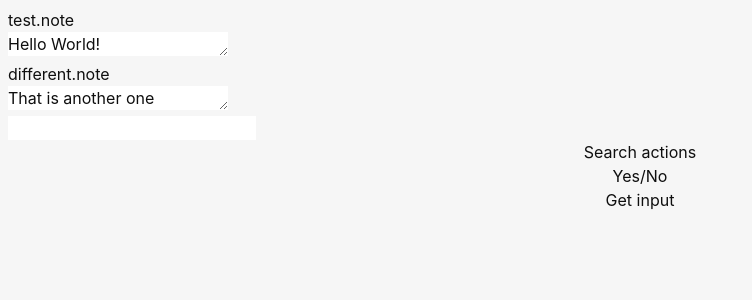
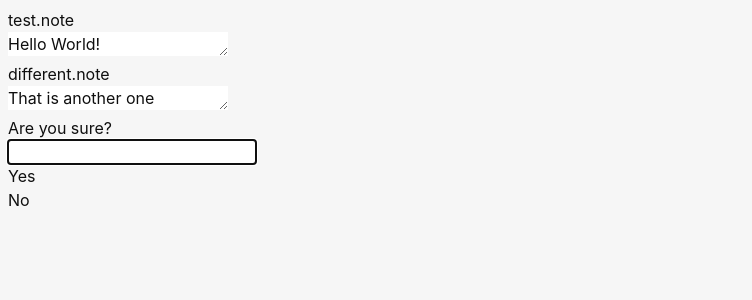
Before and after one commit to marad/note-grove-tauri, a React (Vite) app: page / in a window 1280 px wide. Shown: the top 300 px of the page, without its empty margins (0-752 px from the left). Built offline with nearby package versions, Linux system fonts and the light colour scheme.

Commit message:
Add YesNoDialog

```diff
--- a/src/App.tsx
+++ b/src/App.tsx
@@ -5,6 +5,7 @@ import { Note } from "./core/Note";
 import { Search } from "./search/Search";
 import { Action } from "./core/Action";
 import { SearchController } from "./search/SearchController";
+import { YesNoDialog } from "./search/YesNoDialog";
 
 function App() {
   const [notes, setNotes] = useState<Array<Note>>([
@@ -47,14 +48,18 @@ function App() {
         onUpdateNote={(idx, content) => updateNoteContent(idx, content)}
       />
 
-      <Search controller={searchCtl} />
-      <button onClick={() => searchCtl.startActionSearch(actions)}>Search actions</button>
+      <YesNoDialog
+        prompt="Are you sure?"
+        onYes={() => console.log("Well, ok!")}
+      />
+      {/* <Search controller={searchCtl} /> */}
+      {/* <button onClick={() => searchCtl.startActionSearch(actions)}>Search actions</button>
       <button onClick={() => searchCtl.startYestNo(
         "Are you sure?",
         () => { console.log("Yes") },
         () => { console.log("No") }
       )}>Yes/No</button>
-      <button onClick={() => searchCtl.startInput("What's your age?", (age) => { console.log("Your age is", age) })}>Get input</button>
+      <button onClick={() => searchCtl.startInput("What's your age?", (age) => { console.log("Your age is", age) })}>Get input</button> */}
     </main>
   );
 }
--- a/src/search/Search.tsx
+++ b/src/search/Search.tsx
@@ -1,53 +1,51 @@
 import { useState, useEffect, useRef, useCallback } from "react";
 import { Action } from "../core/Action";
-import { SearchController } from "./SearchController";
 
 export interface SearchState {
     selectedIndex: number,
     query: string
 }
 
-function selectNext(state: SearchState, results: Action[]): SearchState {
-    var index = state.selectedIndex + 1;
-    if (index >= results.length) {
-        index = results.length-1;
-    }
-    return {...state, selectedIndex: index};
+interface SearchProps {
+    initialQuery: string,
+    results: Action[],
+    prompt: string,
+    onCloseRequest: () => void,
+    onSearch: (query: string) => void,
 }
 
-function selectPrev(state: SearchState): SearchState {
-    var index = state.selectedIndex - 1;
-    if (index < 0) {
-        index = 0;
-    }
-    return {...state, selectedIndex: index};
-}
+export function Search({
+    initialQuery = "" ,
+    results = [],
+    prompt = "",
+    onCloseRequest = ()=>{},
+    onSearch = (_: string)=>{},
+}: SearchProps) {
 
-interface SearchProps {
-    onClose?: () => void,
-    controller: SearchController
-}
-
-export function Search({ controller, onClose }: SearchProps) {
-    const _onClose = onClose || (() => { controller.hideSearch() });
-    const _onSearch = (query: string) => { controller.search(query) };
-    const _initialQuery = controller.initialQuery;
-    const results = controller.searchResults;
-    const visible = controller.searchVisible;
-
-    const [state, updateState] = useState<SearchState>({ query: _initialQuery, selectedIndex: 0 });
+    const [state, updateState] = useState<SearchState>({ query: initialQuery, selectedIndex: 0 });
     const inputRef = useRef<HTMLInputElement>(null);
 
     useEffect(() => {
-        // focus the input when the dialog is shown
-        if (visible && inputRef.current) {
+        if (inputRef.current) {
             inputRef.current.focus();
         }
-        // reset the query when the dialog is hidden
-        if (!visible) {
-            updateState({ query: "", selectedIndex: 0 });
+    }, [inputRef]);
+
+    function selectNext(state: SearchState, results: Action[]): SearchState {
+        var index = state.selectedIndex + 1;
+        if (index >= results.length) {
+            index = results.length - 1;
         }
-    }, [visible]);
+        return { ...state, selectedIndex: index };
+    }
+
+    function selectPrev(state: SearchState): SearchState {
+        var index = state.selectedIndex - 1;
+        if (index < 0) {
+            index = 0;
+        }
+        return { ...state, selectedIndex: index };
+    }
 
     const handleKeyPress = useCallback((event: KeyboardEvent) => {
         if (event.type == 'keydown' && event.key == "j" && event.ctrlKey) {
@@ -61,12 +59,12 @@ export function Search({ controller, onClose }: SearchProps) {
         if (event.type == 'keydown' && event.key == "Enter") {
             if (state.selectedIndex >= 0 && state.selectedIndex < results.length) {
                 results[state.selectedIndex].action();
-            _onClose();
+                onCloseRequest();
             }
             event.stopPropagation();
         }
         if (event.type == 'keydown' && event.key == "Escape") {
-            _onClose();
+            onCloseRequest();
             event.stopPropagation();
         }
     }, [state, results]);
@@ -99,22 +97,22 @@ export function Search({ controller, onClose }: SearchProps) {
             onClick={(event) => {
                 const target = event.target as HTMLElement;
                 if (target.id == "search-dialog") {
-                    _onClose()
+                    onCloseRequest()
                 }
                 const LI = target.closest("li");
                 if (LI != null) {
                     const index = LI.getAttribute("data-index");
                     if (index) {
                         results[parseInt(index)].action();
-                        setTimeout(_onClose, 1);
+                        setTimeout(onCloseRequest, 1);
                     }
                 }
             }}
-            className={`fixed z-50 inset-0 bg-gray-900 bg-opacity-60 overflow-y-auto h-full w-full px-4 ${visible ? '' : 'hidden'}`}>
+            className={`fixed z-50 inset-0 bg-gray-900 bg-opacity-60 overflow-y-auto h-full w-full px-4`}>
             <div className="relative top-20 mx-auto shadow-xl rounded-md bg-zinc-700 max-w-md p-1 flex flex-col">
-                {controller.prompt.length > 0 ?
+                {prompt.length > 0 ?
                     <h1 className="p-1 text-lg py-2">
-                        {controller.prompt}
+                        {prompt}
                     </h1> : null
                 }
                 <input
@@ -122,7 +120,7 @@ export function Search({ controller, onClose }: SearchProps) {
                     value={state.query}
                     onChange={(event) => {
                         const value = event.target.value;
-                        _onSearch(value);
+                        onSearch(value);
                         updateState({ ...state, query: value });
                     }}
                     ref={inputRef}
--- /dev/null
+++ b/src/search/YesNoDialog.tsx
@@ -0,0 +1,34 @@
+import { useState } from "react";
+import { Action } from "../core/Action";
+import { Search } from "./Search";
+import { MatchingStrategy } from "../MatchingStrategy";
+
+interface Props {
+    initialQuery?: string,
+    prompt: string,
+    onYes: () => void,
+    onNo?:  () => void,
+    onCloseRequest?: () => void,
+};
+
+export function YesNoDialog({
+    prompt,
+    initialQuery = "",
+    onCloseRequest = () => {},
+    onYes = () => { onCloseRequest() },
+    onNo = () => { onCloseRequest() },
+}: Props) {
+    const [filter, setFilter] = useState(initialQuery)
+    return (
+        <Search
+            prompt={prompt}
+            results={[
+                new Action("Yes", "", onYes),
+                new Action("No", "", onNo)
+            ].filter((action) => MatchingStrategy.fuzzy(action.name, filter))}
+            initialQuery={filter}
+            onSearch={setFilter}
+            onCloseRequest={onCloseRequest}
+            />
+    );
+}
```
